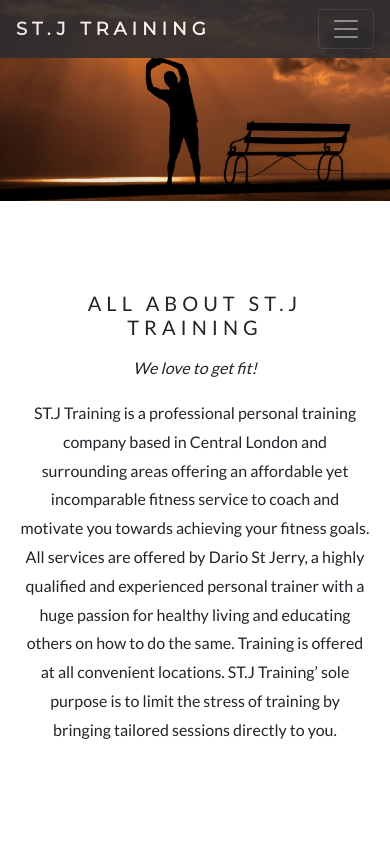
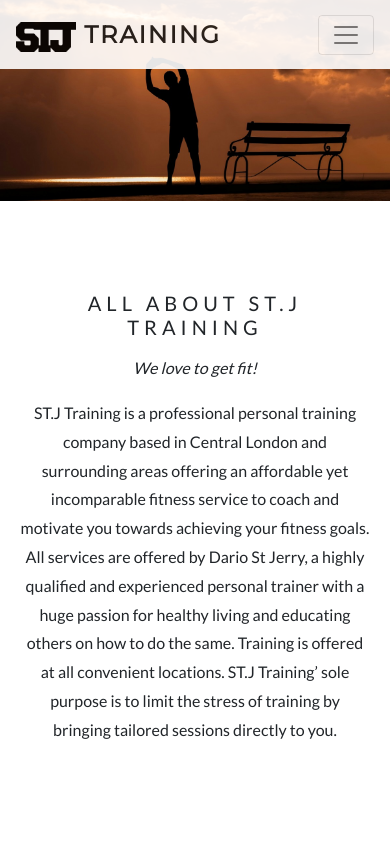
Before and after one commit to StephanosWeb/StephanosWeb.github.io, a plain HTML site: page stjtraining/index.html in a window 390 px wide. Shown: the top 844 px of the page. Drawn offline with nearby package versions, Linux system fonts and the light colour scheme.

Commit message:
Updating site

```diff
--- a/stjtraining/index.html
+++ b/stjtraining/index.html
@@ -33,9 +33,12 @@
 <body data-offset="50" data-spy="scroll" data-target=".navbar" id="home">
 
 <!-- Navigation bar -->
-<nav class="navbar fixed-top navbar-expand-lg navbar-dark">
+<nav class="navbar fixed-top navbar-expand-lg navbar-light">
   <!-- Fantasia title -->
-  <a class="navbar-brand" href="#home">ST.J TRAINING</a>
+  <a class="navbar-brand" href="#home">
+    <img src="assets/img/STJ Logo 2.png" width="80px" height="40px" class="d-inline-block align-center" alt="STJ Training">
+    TRAINING
+  </a>
   <!-- Inivisble collapsible navbar button (mobile) -->
   <button class="navbar-toggler" type="button" data-toggle="collapse" data-target="#mainNavbar" aria-controls="mainNavbar" aria-expanded="false" aria-label="Toggle navigation">
     <span class="navbar-toggler-icon"></span>
@@ -141,7 +144,7 @@ ST.J Training’ sole purpose is to limit the stress of training by bringing tai
   <div class="container" style="color:#fff;">
     <div class="row">
       <div class="col-md-6 footer-left">
-        <span>Copyrights © 2018 |  ST.J Training. All rights reserved.
+        <span>Copyrights © 2018 |  ST.J Training.
       </div>
       <div class="col-md-6 footer-right">
         <!-- Link to website -->
--- a/stjtraining/main.css
+++ b/stjtraining/main.css
@@ -1,13 +1,14 @@
-/* Global styles */
+/* --- GLOBAL STYLES --- */
 body {
     font: 400 16px/1.8 Lato, sans-serif;
+    /* color: #8D8741; */ /* Dark Green */
+    /* color: #659DBD; */ /* Light Blue */
+    /* background-color: #659DBD; */
+    /* background-color: #FBEEC1; */ /* Beige */
 }
 
-footer {
-    /* Vertically centre the text */
-    line-height: 50px;
-    background-color: #2d2d30;
-    padding: 14px 0;
+body > .container {
+    padding: 80px 20px 0px 20px;
 }
 
 h3 {
@@ -16,8 +17,14 @@ h3 {
     font-size: 20px;
 }
 
-body > .container {
-    padding: 80px 20px 0px 20px;
+
+/* --- CUSTOM STYLES --- */
+/* Footer styling */
+footer {
+    /* Vertically centre the text */
+    line-height: 50px;
+    background-color: #2d2d30;
+    padding: 14px 0;
 }
 
 footer > .container {
@@ -25,7 +32,6 @@ footer > .container {
     padding-left: 20px;
 }
 
-/* Footer stylings */
 .footer-left {
   text-align: left;
 }
@@ -54,7 +60,7 @@ footer > .container {
 /* Navigation bar styles */
 .navbar {
       font-family: Montserrat, sans-serif;
-      background-color: #2d2d30;
+      background-color: #ffffff;
       letter-spacing: 4px;
       opacity: 0.9;
       /* font-size: 15px; */
@@ -67,7 +73,12 @@ footer > .container {
 
 @media (max-width: 575.98px) {
   .navbar-brand {
-    font-size: 18px;
-    letter-spacing: 5px;
+    font-size: 24px;
+    letter-spacing: 2px;
+  }
+
+  .navbar-brand > img {
+    width: 60px;
+    height: 30px;
   }
 }
```
Also changed, not shown: stjtraining/assets/img/STJ Logo 2-white.png (added), stjtraining/assets/img/STJ Logo 2.png (added), 3 other files.
